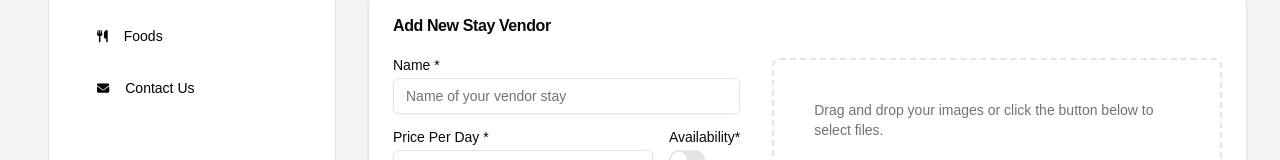
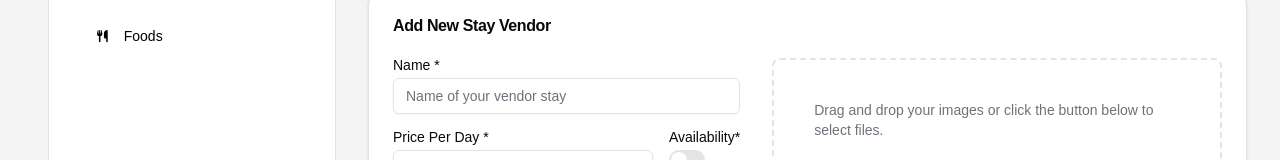
Before and after one commit to chill-mount-stays/adminApp, a Next.js app: page / in a window 1280 px wide. Shown: the part 300-460 px from the top of the page. Built offline with nearby package versions, Linux system fonts and the light colour scheme; no server answers.

Commit message:
bugfix/removed-contact-us

```diff
--- a/components/Navlink.tsx
+++ b/components/Navlink.tsx
@@ -17,7 +17,6 @@ export const Navlinks = () => {
     { text: "Stays", url: "/stays", icon: faHotel },
     { text: "Travels", url: "/travels", icon: faCar },
     { text: "Foods", url: "/foods", icon: faUtensils },
-    { text: "Contact Us", url: "/contact-us", icon: faEnvelope },
   ];
   return (
     <div className="flex gap-5 lg:gap-4 flex-col">
```
Also changed, not shown: 1 other file (tests, documents, lock files or other folders).
